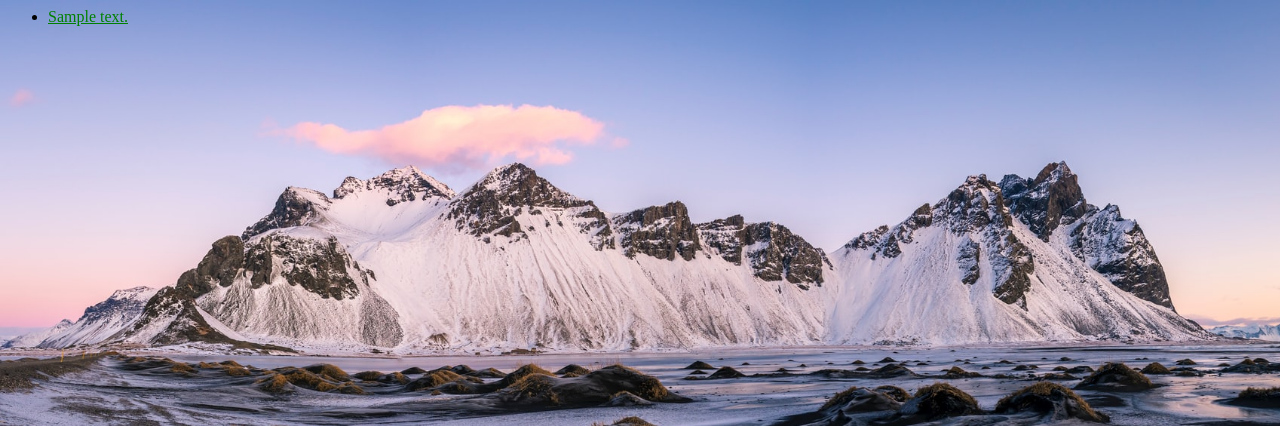
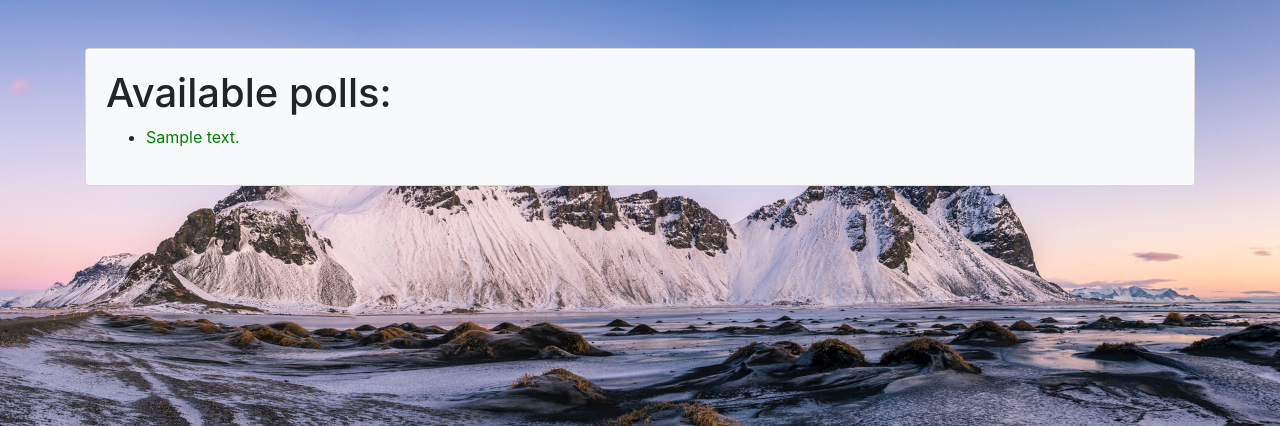
Before and after one commit to yellowmint/django-test, a Django app: page /polls/ in a window 1280 px wide. Shown: the top 426 px of the page. Run offline with Django 3.2, Linux system fonts and the light colour scheme; tables that the repository leaves empty hold one stand-in row (values such as "Sample post"); some libraries are stand-ins or nearby versions.

Commit message:
Style polls templates

```diff
--- a/polls/templates/polls/detail.html
+++ b/polls/templates/polls/detail.html
@@ -1,3 +1,6 @@
+{% extends 'polls/layout.html' %}
+
+{% block content %}
     <h1>{{ question.question_text }}</h1>
 
     {% if error_message %}<p><strong>{{ error_message }}</strong></p>{% endif %}
@@ -8,5 +11,6 @@
             <input type="radio" name="choice" id="choice{{ forloop.counter }}" value="{{ choice.id }}">
             <label for="choice{{ forloop.counter }}">{{ choice.choice_text }}</label><br>
         {% endfor %}
-<input type="submit" value="Vote">
+        <input type="submit" value="Vote" class="btn btn-primary">
     </form>
+{% endblock %}
--- a/polls/templates/polls/index.html
+++ b/polls/templates/polls/index.html
@@ -1,13 +1,14 @@
-{% load static %}
+{% extends 'polls/layout.html' %}
 
-<link rel="stylesheet" type="text/css" href="{% static 'polls/style.css' %}">
-
+{% block content %}
     {% if latest_question_list %}
+        <h1>Available polls:</h1>
         <ul>
             {% for question in latest_question_list %}
                 <li><a href="{% url 'polls:detail' question.id %}">{{ question.question_text }}</a></li>
             {% endfor %}
         </ul>
     {% else %}
-    <p>No polls are available.</p>
+        <h1>No polls are available</h1>
     {% endif %}
+{% endblock %}
--- /dev/null
+++ b/polls/templates/polls/layout.html
@@ -0,0 +1,11 @@
+{% extends 'layouts/base.html' %}
+
+{% block body %}
+    {% load static %}
+    <link rel="stylesheet" type="text/css" href="{% static 'polls/style.css' %}">
+
+    <div class="card card-body bg-light">
+        {% block content %}
+        {% endblock %}
+    </div>
+{% endblock %}
--- a/polls/templates/polls/results.html
+++ b/polls/templates/polls/results.html
@@ -1,3 +1,6 @@
+{% extends 'polls/layout.html' %}
+
+{% block content %}
     <h1>{{ question.question_text }}</h1>
 
     <ul>
@@ -7,3 +10,4 @@
     </ul>
 
     <a href="{% url 'polls:detail' question.id %}">Vote again?</a>
+{% endblock %}
--- a/templates/layouts/base.html
+++ b/templates/layouts/base.html
@@ -8,7 +8,7 @@
     <title>Django preview</title>
   </head>
   <body>
-      <main class="container">
+      <main class="container mt-5">
           {% block body %}{% endblock %}
       </main>
 
```
Lines whose indentation alone changed are shown as unchanged.
